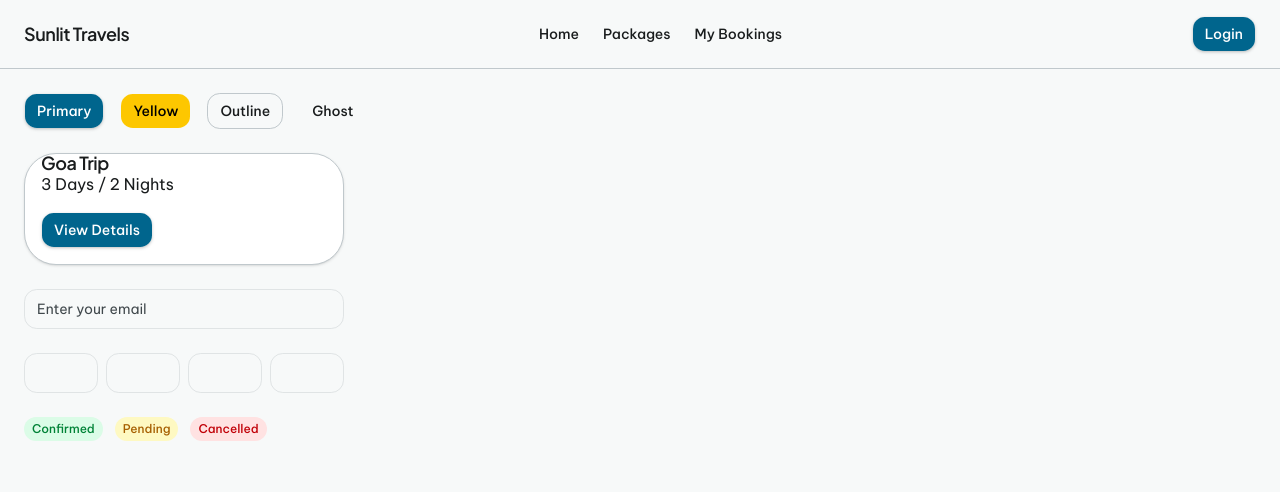
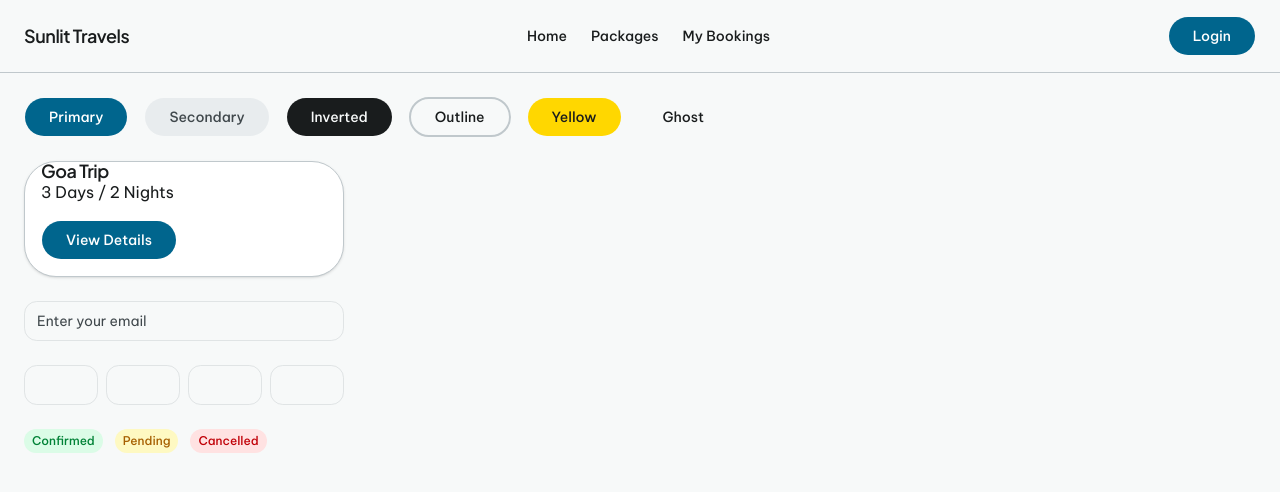
Before and after one commit to Sourav1018/TM-FE, a Next.js app: page / in a window 1280 px wide. Shown: the top 492 px of the page. Built offline with nearby package versions, Linux system fonts and the light colour scheme.

Commit message:
feat: implement new  and  button variants, refine button styling, and adjust sizes.

```diff
--- a/app/page.tsx
+++ b/app/page.tsx
@@ -6,7 +6,7 @@ import { Navbar } from "@/components/ui/navbar"
 
 export default function Home() {
   return (
-    <div>
+    <div className="bg-transparent">
 
       {/* Navbar */}
       <Navbar />
@@ -15,10 +15,12 @@ export default function Home() {
       <div className="flex flex-col gap-6 p-6">
 
         {/* Buttons section */}
-        <div className="flex gap-4">
+        <div className="flex gap-4 items-center">
           <Button variant="primary">Primary</Button>
+          <Button variant="secondary">Secondary</Button>
+          <Button variant="inverted">Inverted</Button>
+          <Button variant="outline">Outline</Button>
           <Button variant="yellow">Yellow</Button>
-          <Button variant="outline">Outline</Button>
           <Button variant="ghost">Ghost</Button>
         </div>
 
--- a/components/ui/button.tsx
+++ b/components/ui/button.tsx
@@ -6,57 +6,35 @@ import { cva, type VariantProps } from "class-variance-authority"
 import { cn } from "@/lib/utils"
 
 const buttonVariants = cva(
-  "group/button inline-flex shrink-0 items-center justify-center rounded-md border border-transparent bg-clip-padding text-sm font-medium whitespace-nowrap transition-all outline-none select-none focus-visible:border-ring focus-visible:ring-[3px] focus-visible:ring-ring/50 active:translate-y-px disabled:pointer-events-none disabled:opacity-50 [&_svg]:pointer-events-none [&_svg]:shrink-0 [&_svg:not([class*='size-'])]:size-4",
+  "group/button inline-flex shrink-0 items-center justify-center rounded-full border border-transparent bg-clip-padding text-sm font-medium whitespace-nowrap transition-all outline-none select-none focus-visible:border-ring focus-visible:ring-[3px] focus-visible:ring-ring/50 active:translate-y-px disabled:pointer-events-none disabled:opacity-50 [&_svg]:pointer-events-none [&_svg]:shrink-0 [&_svg:not([class*='size-'])]:size-4",
   {
     variants: {
       variant: {
-        //  Main primary button (used for Book Now, View Details)
         default: "bg-primary text-primary-foreground hover:bg-primary/80",
-
-        primary:
-          "bg-primary text-primary-foreground hover:bg-primary/90 shadow-sm",
-
-        //  Secondary button
+        primary: "bg-primary text-primary-foreground hover:bg-primary/80",
+        outline:
+          "border-2 border-border bg-transparent hover:bg-muted/50 hover:text-foreground aria-expanded:bg-muted aria-expanded:text-foreground",
         secondary:
-          "bg-secondary text-secondary-foreground hover:bg-secondary/80",
-
-        //  Yellow CTA button (from your design)
-        yellow:
-          "bg-yellow-400 text-black hover:bg-yellow-500",
-
-        //  Outline button
-        outline:
-          "border-border bg-transparent hover:bg-muted hover:text-foreground",
-
-        //  Ghost button
+          "bg-muted text-muted-foreground hover:bg-muted/80 aria-expanded:bg-muted aria-expanded:text-muted-foreground",
+        inverted: "bg-foreground text-background hover:bg-foreground/90",
+        yellow: "bg-secondary text-secondary-foreground hover:bg-secondary/80 aria-expanded:bg-secondary aria-expanded:text-secondary-foreground",
         ghost:
-          "hover:bg-muted hover:text-foreground dark:hover:bg-muted/50",
-
-        //  Destructive button
+          "hover:bg-muted hover:text-foreground aria-expanded:bg-muted aria-expanded:text-foreground dark:hover:bg-muted/50",
         destructive:
-          "bg-destructive/10 text-destructive hover:bg-destructive/20",
-
-        //  Link style
+          "bg-destructive/10 text-destructive hover:bg-destructive/20 focus-visible:border-destructive/40 focus-visible:ring-destructive/20 dark:bg-destructive/20 dark:hover:bg-destructive/30 dark:focus-visible:ring-destructive/40",
         link: "text-primary underline-offset-4 hover:underline",
       },
 
       size: {
         default:
-          "h-9 gap-1.5 px-3 has-data-[icon=inline-end]:pr-2.5 has-data-[icon=inline-start]:pl-2.5",
-
-        xs: "h-6 gap-1 px-2.5 text-xs has-data-[icon=inline-end]:pr-2 has-data-[icon=inline-start]:pl-2 [&_svg:not([class*='size-'])]:size-3",
-
-        sm: "h-8 gap-1 px-3 has-data-[icon=inline-end]:pr-2 has-data-[icon=inline-start]:pl-2",
-
-        lg: "h-10 gap-1.5 px-4 has-data-[icon=inline-end]:pr-3 has-data-[icon=inline-start]:pl-3",
-
-        icon: "size-9",
-
-        "icon-xs": "size-6 [&_svg:not([class*='size-'])]:size-3",
-
+          "h-10 gap-2 px-6 has-data-[icon=inline-end]:pr-5 has-data-[icon=inline-start]:pl-5",
+        xs: "h-7 gap-1 px-3 text-xs has-data-[icon=inline-end]:pr-2.5 has-data-[icon=inline-start]:pl-2.5 [&_svg:not([class*='size-'])]:size-3",
+        sm: "h-8 gap-1 px-4 has-data-[icon=inline-end]:pr-3 has-data-[icon=inline-start]:pl-3",
+        lg: "h-12 gap-2 px-8 has-data-[icon=inline-end]:pr-6 has-data-[icon=inline-start]:pl-6",
+        icon: "size-10",
+        "icon-xs": "size-7 [&_svg:not([class*='size-'])]:size-3",
         "icon-sm": "size-8",
-
-        "icon-lg": "size-10",
+        "icon-lg": "size-12",
       },
     },
 
```
